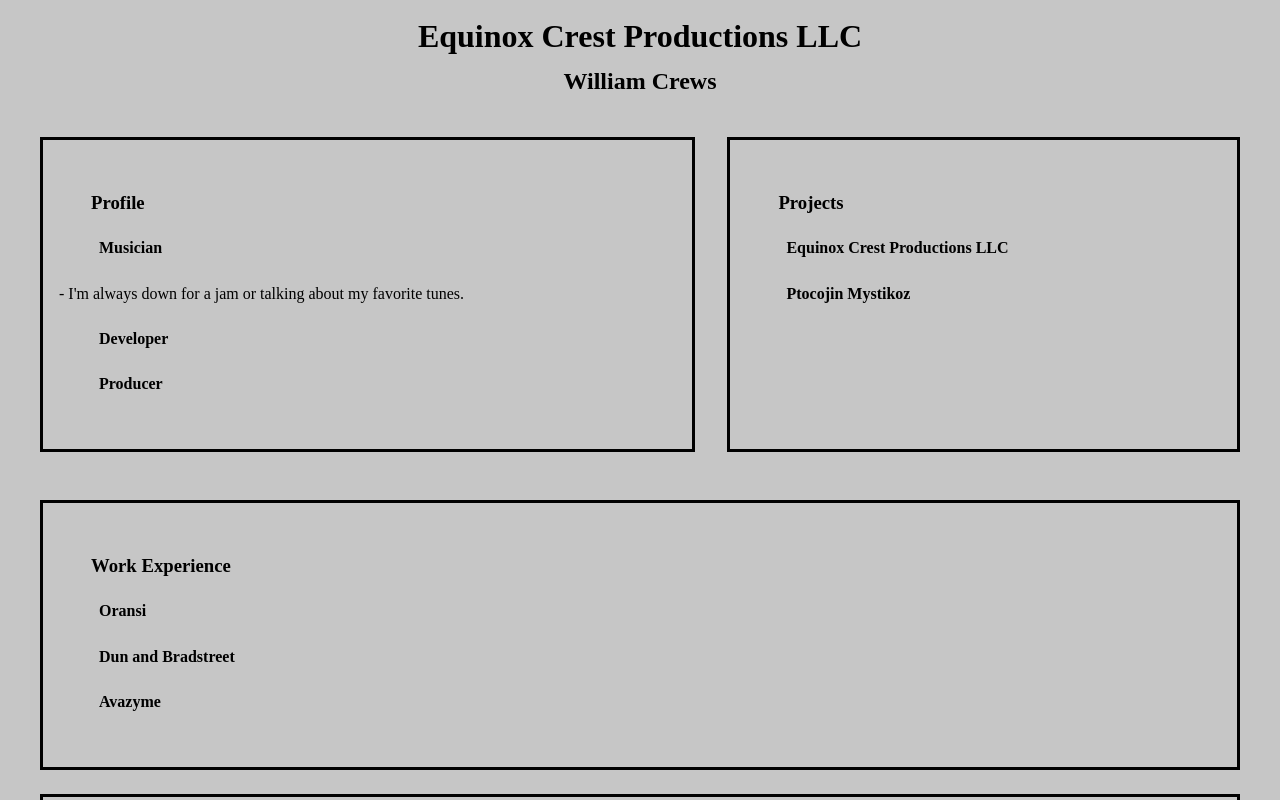
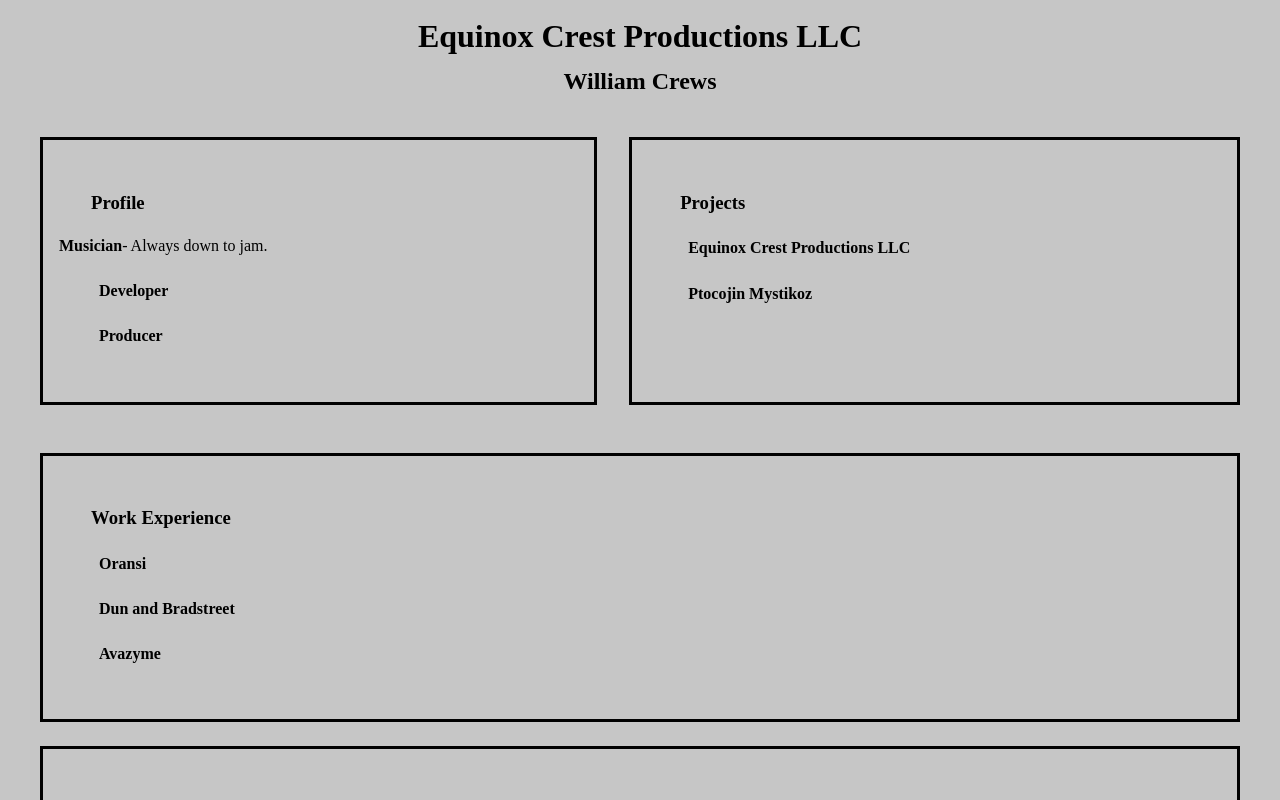
Before and after one commit to lordozland/worksUndProjects, a Next.js app in the folder portfolio-version/: page / in a window 1280 px wide. Shown: the top 800 px of the page. Built offline with nearby package versions, Linux system fonts and the light colour scheme.

Commit message:
whislitng snout, I figured it out

```diff
--- a/portfolio-version/pages/index.tsx
+++ b/portfolio-version/pages/index.tsx
@@ -30,10 +30,7 @@
                 <p id="paper">
                     <h3>Profile</h3>
 
-                    <div id="flowling">
-
-                        <div><h4>Musician</h4> <span>- I'm always down for a jam or talking about my favorite tunes.</span>   </div>
-                    </div>
+                    <div id="flowling"><strong>Musician</strong>- Always down to jam.</div>
 
                     <div id="flowling">
                         <h4>Developer</h4>
```
